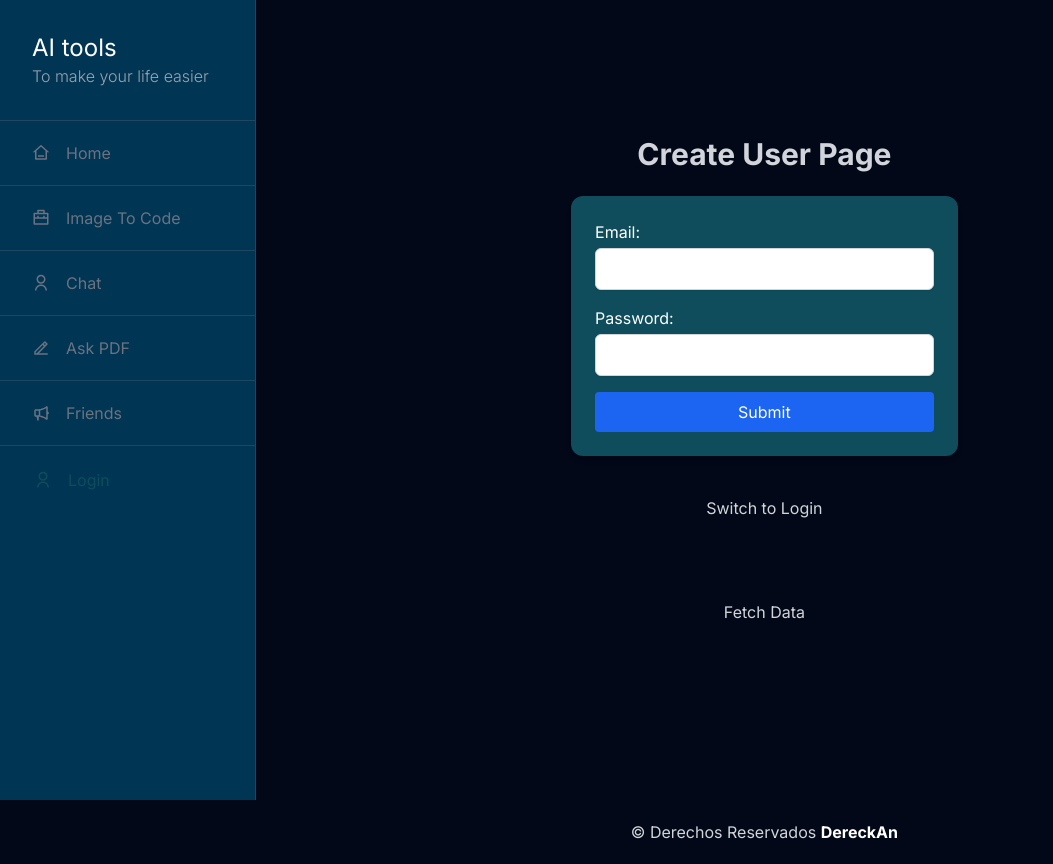
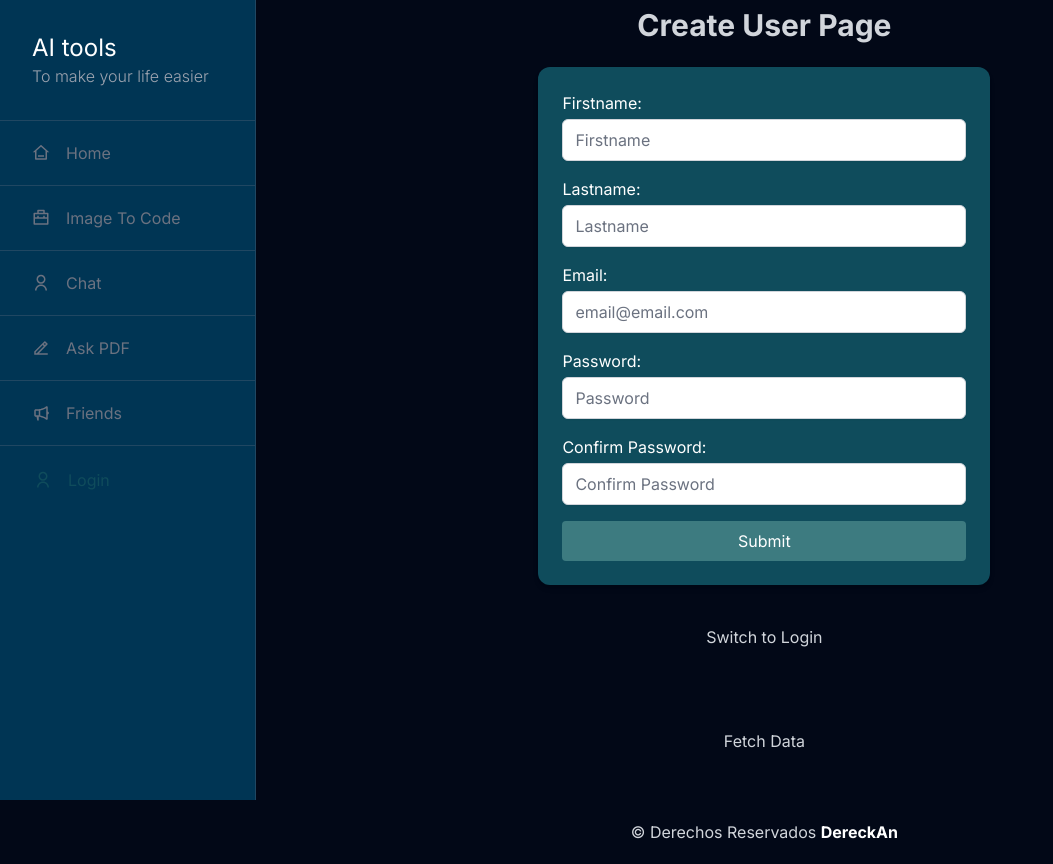
Before and after one commit to DereckAn/ima2code, a Next.js app: page /login in a window 1280 px wide. Shown: the whole page, without its empty margins (0-1053 px from the left). Built offline with nearby package versions, Linux system fonts and the light colour scheme.

Commit message:
Creating new users

```diff
--- a/app/(root)/login/page.tsx
+++ b/app/(root)/login/page.tsx
@@ -4,14 +4,6 @@ import LoginForm from "@/components/ui/login-form";
 import { useState } from "react";
 
 const CreateUserPage = () => {
-  const [formData, setFormData] = useState({
-    fullname: "",
-    lastname: "",
-    email: "",
-    password: "",
-    confirmPassword: "",
-  });
-
   const [apiData, setApiData] = useState(null);
   const [isLogin, setIsLogin] = useState(false);
 
@@ -19,53 +11,16 @@ const CreateUserPage = () => {
     setIsLogin(!isLogin);
   };
 
-  const handleChange = (e: any) => {
-    setFormData({ ...formData, [e.target.name]: e.target.value });
-  };
-
-  const handleSubmit = async (e: any) => {
-    e.preventDefault();
-
-    if (formData.password !== formData.confirmPassword) {
-      alert("Passwords do not match!");
-      return;
-    }
-
-    fetch("http://127.0.0.1:8000/users", {
-      method: "POST",
-      headers: {
-        "Content-Type": "application/json",
-      },
-      body: JSON.stringify({
-        first_name: formData.fullname,
-        last_name: formData.lastname,
-        email: formData.email,
-        password: formData.password,
-      }),
-    })
-      .then((response) => {
-        if (!response.ok) {
-          const message = `An error has occured: ${response.status}`;
-          throw new Error(message);
-        }
-        // Handle successful response...
-      })
-      .catch((error) => {
-        console.error("Error:", error);
-      });
-  };
-
   const handleFetchData = async () => {
     try {
-      const response = await fetch("http://127.0.0.1:8000/users");
+      const response = await fetch("http://localhost:8000/users/");
       const data = await response.json();
 
-      // Aquí puedes procesar los datos recibidos (por ejemplo, mostrarlos en tu página).
       console.log(data);
 
       return {
         props: {
-          userData: data, // Pasa los datos a tu componente
+          userData: data,
         },
       };
     } catch (error) {
@@ -84,11 +39,7 @@ const CreateUserPage = () => {
         {isLogin ? "Login Page" : "Create User Page"}
       </h1>
 
-      {isLogin ? (
-        <LoginForm onChange={handleChange} />
-      ) : (
-        <CreateUserForm onChange={handleChange} />
-      )}
+      {isLogin ? <LoginForm /> : <CreateUserForm />}
 
       <button onClick={toggleForm} className="p-10">
         {isLogin ? "Switch to Create User" : "Switch to Login"}
@@ -102,5 +53,4 @@ const CreateUserPage = () => {
   );
 };
 
-
 export default CreateUserPage;
--- a/components/ui/create-user-orm.tsx
+++ b/components/ui/create-user-orm.tsx
@@ -1,20 +1,121 @@
+import { useState } from "react";
 import InputField from "./inputfiled-for-form";
-interface InputFieldProps {
-  onChange: (e: any) => void;
-}
 
-const CreateUserForm = ({ onChange }: InputFieldProps) => {
+const CreateUserForm = () => {
+  const [email, setEmail] = useState("");
+  const [pass, setPass] = useState("");
+  const [passConfirm, setPassConfirm] = useState("");
+  const [firstName, setFirstName] = useState("");
+  const [lastName, setLastName] = useState("");
+  const [error, setError] = useState<string | null>(null);
+
+  const handleSubmit = (e: any) => {
+    e.preventDefault();
+    setError(null);
+    let success = true;
+    let errorText = "";
+
+    if (pass !== passConfirm) {
+      setError("Password and password confirmation do not match");
+      console.log("Password and password confirmation do not match");
+      return;
+    }
+
+    const payload = JSON.stringify({
+      first_name: firstName,
+      last_name: lastName,
+      email: email,
+      password: pass,
+    });
+    try {
+      fetch("http://localhost:8000/users/", {
+        method: "POST",
+        body: payload,
+        headers: {
+          "Content-Type": "application/json",
+        },
+      })
+        .then((res) => {
+          console.log(res);
+          if (!res.ok) {
+            errorText = "Error: " + res.status + " - ";
+            success = false;
+            return res.json();
+          } else {
+            success = true;
+            return res.json();
+          }
+        })
+        .then((data) => {
+          if (!success) {
+            for (const err in data.errors) {
+              for (const msg in data.errors[err])
+                errorText += data.errors[err][msg];
+            }
+            console.log(errorText);
+            setError(errorText);
+          }
+        })
+        .catch((error) => {
+          success = false;
+          console.error(error);
+        });
+      if (success) {
+        setEmail("");
+        setFirstName("");
+        setLastName("");
+        setPass("");
+        setError("Registered Successfully!");
+      } else {
+        setError(errorText);
+      }
+    } catch (error) {
+      console.error(error);
+      setError("Error Registering - Check your information and try again");
+    }
+  };
   return (
-    <form className="p-6 bg-secondary rounded-xl shadow-md" onSubmit={onChange}>
-      <InputField label="Email" type="email" name="email" onChange={onChange} />
+    <form
+      className="p-6 bg-secondary rounded-xl shadow-md "
+      onSubmit={handleSubmit}
+    >
+      <InputField
+        label="Firstname"
+        type="text"
+        name="fullname"
+        placeholder="Firstname"
+        onChange={(e) => setFirstName(e.target.value)}
+      />
+      <InputField
+        label="Lastname"
+        type="text"
+        name="lastname"
+        placeholder="Lastname"
+        onChange={(e) => setLastName(e.target.value)}
+      />
+      <InputField
+        label="Email"
+        type="email"
+        name="email"
+        placeholder="email@email.com"
+        onChange={(e) => setEmail(e.target.value)}
+      />
       <InputField
         label="Password"
         type="password"
         name="password"
-        onChange={onChange}
+        placeholder="Password"
+        onChange={(e) => setPass(e.target.value)}
+      />
+      <InputField
+        label="Confirm Password"
+        type="password"
+        name="confirmPassword"
+        placeholder="Confirm Password"
+        onChange={(e) => setPassConfirm(e.target.value)}
       />
       <input
-        className="w-full px-3 py-2 text-white bg-blue-600 rounded hover:bg-blue-700"
+        className="w-full px-3 py-2 text-white bg-tertiary  rounded hover:bg-blue-700"
         type="submit"
         value={"Submit"}
       />
--- a/components/ui/inputfiled-for-form.tsx
+++ b/components/ui/inputfiled-for-form.tsx
@@ -2,10 +2,11 @@ interface InputFieldProps {
   label: string;
   type: string;
   name: string;
+  placeholder?: string;
   onChange: (e: any) => void;
 }
 
-const InputField = ({ label, type, name }: InputFieldProps) => {
+const InputField = ({ label, type, name, placeholder, onChange }: InputFieldProps) => {
   return (
     <label className="block mb-4">
       <span className="text-white">{label}:</span>
@@ -13,6 +14,8 @@ const InputField = ({ label, type, name }: InputFieldProps) => {
         className="mt-1  w-full rounded-md border-gray-300 shadow-sm"
         type={type}
         name={name}
+        placeholder={placeholder}
+        onChange={onChange}
       />
     </label>
   );
--- a/components/ui/login-form.tsx
+++ b/components/ui/login-form.tsx
@@ -1,38 +1,93 @@
+import { useState } from "react";
 import InputField from "./inputfiled-for-form";
-interface InputFieldProps {
-  onChange: (e: any) => void;
-}
 
-const LoginForm = ({ onChange }: InputFieldProps) => {
+const LoginForm = () => {
+  const [email, setEmail] = useState("");
+  const [pass, setPass] = useState("");
+  const [error, setError] = useState<string | null>(null);
+
+  const handleSubmit = (e: any) => {
+    e.preventDefault();
+    setError(null);
+    let success = true;
+    let errorText = "";
+    const payload = JSON.stringify({
+      email: email,
+      password: pass,
+    });
+    try {
+      fetch("http://localhost:8000/login/", {
+        method: "POST",
+        body: payload,
+        headers: {
+          "Content-Type": "application/json",
+        },
+      })
+        .then((res) => {
+          if (!res.ok) {
+            errorText = "Error: " + res.status + " - ";
+            success = false;
+            return res.json();
+          } else {
+            success = true;
+            return res.json();
+          }
+        })
+        .then((data) => {
+          if (!success) {
+            for (const err in data.errors) {
+              for (const msg in data.errors[err])
+                errorText += data.errors[err][msg];
+            }
+            console.log(errorText);
+            setError(errorText);
+          } else {
+            if (data.success) {
+              window.sessionStorage.setItem("auth", "true");
+              window.sessionStorage.setItem("user_id", data.user_id);
+              window.sessionStorage.setItem("token", data.token);
+            }
+          }
+        })
+        .catch((error) => {
+          success = false;
+          console.error(error);
+        });
+      if (success) {
+        setEmail("");
+        setPass("");
+        setError("Logged In Successfully!");
+        //Navigate to User Page
+      } else {
+        setError(errorText);
+      }
+    } catch (error) {
+      console.error(error);
+      setError("Error Registering - Check your information and try again");
+    }
+  };
+
   return (
-    <form className="p-6 bg-secondary rounded-xl shadow-md " onSubmit={onChange}>
+    <form
+      className="p-6 bg-secondary rounded-xl shadow-md"
+      onSubmit={handleSubmit}
+    >
       <InputField
-        label="Firstname"
-        type="text"
-        name="fullname"
-        onChange={onChange}
+        label="Email"
+        type="email"
+        name="email"
+        placeholder="email@email.com"
+        onChange={(e) => setEmail(e.target.value)}
       />
-      <InputField
-        label="Lastname"
-        type="text"
-        name="lastname"
-        onChange={onChange}
-      />
-      <InputField label="Email" type="email" name="email" onChange={onChange} />
       <InputField
         label="Password"
         type="password"
         name="password"
-        onChange={onChange}
-      />
-      <InputField
-        label="Confirm Password"
-        type="password"
-        name="confirmPassword"
-        onChange={onChange}
+        placeholder="password"
+        onChange={(e) => setPass(e.target.value)}
       />
       <input
-        className="w-full px-3 py-2 text-white bg-blue-600 rounded hover:bg-blue-700"
+        className="w-full px-3 py-2 text-white bg-tertiary rounded hover:bg-blue-700"
         type="submit"
         value={"Submit"}
       />
```
